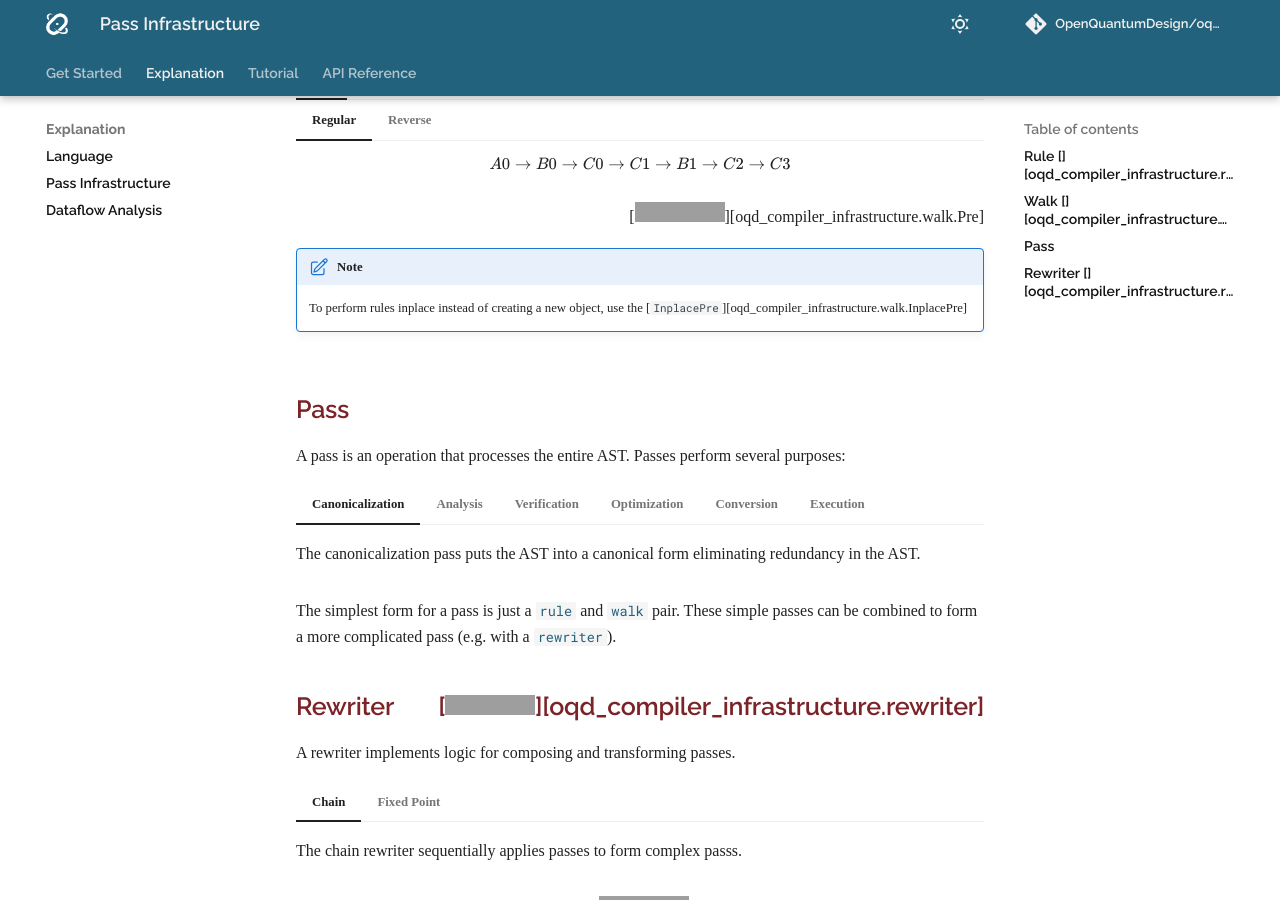
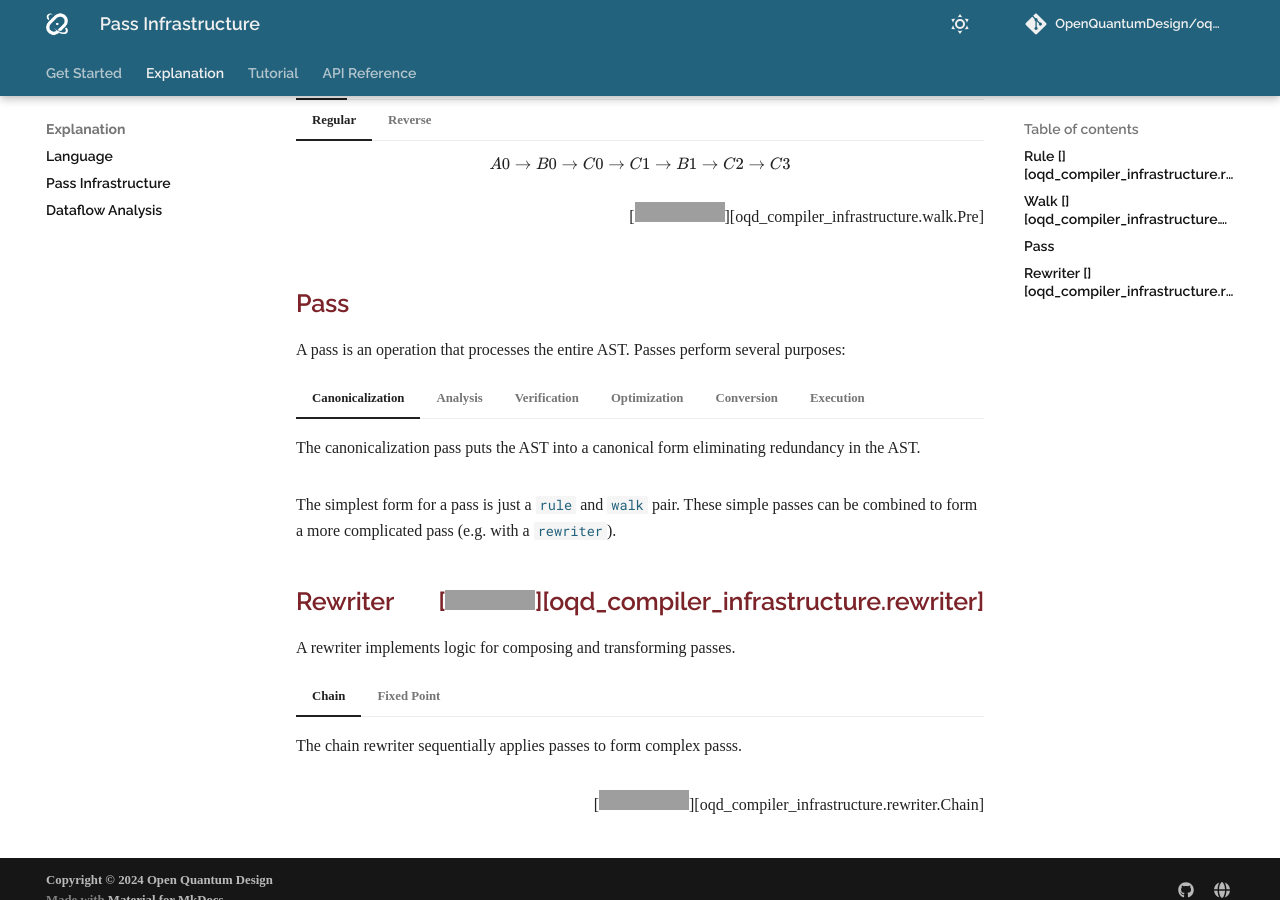
Before and after one commit to OpenQuantumDesign/oqd-compiler-infrastructure, an MkDocs documentation site: the page built from docs/explanation/pass_infrastructure.md, in a window 1280 px wide and 900 px high, scrolled down 1151 px. Built offline with MkDocs 1.6.1 and Material for MkDocs 9.7.7, drawn with Linux system fonts in a browser that asks for light colours; some web fonts are replaced; comment, search, counter and statistics services are not loaded; grey boxes are pictures that could not be loaded.

Commit message:
[docs] updated documentation

```diff
--- a/docs/explanation/pass_infrastructure.md
+++ b/docs/explanation/pass_infrastructure.md
@@ -77,16 +77,6 @@
 [![](https://img.shields.io/badge/Implementation-7C4DFF)][oqd_compiler_infrastructure.walk.Pre]
 ////
 
-//// html | div
-</br>
-////
-
-//// note
-
-To perform rules inplace instead of creating a new object, use the [`InplacePre`][oqd_compiler_infrastructure.walk.InplacePre]
-
-////
-
 ///
 
 /// tab | Post
@@ -107,16 +97,6 @@
 
 //// html | div[style='float: right']
 [![](https://img.shields.io/badge/Implementation-7C4DFF)][oqd_compiler_infrastructure.walk.Post]
-////
-
-//// html | div
-</br>
-////
-
-//// note
-
-To perform rules inplace instead of creating a new object, use the [`InplacePost`][oqd_compiler_infrastructure.walk.InplacePost]
-
 ////
 
 ///
```
Also changed, not shown: docs/explanation/dataflow_analysis.md (+0 -23 lines).
